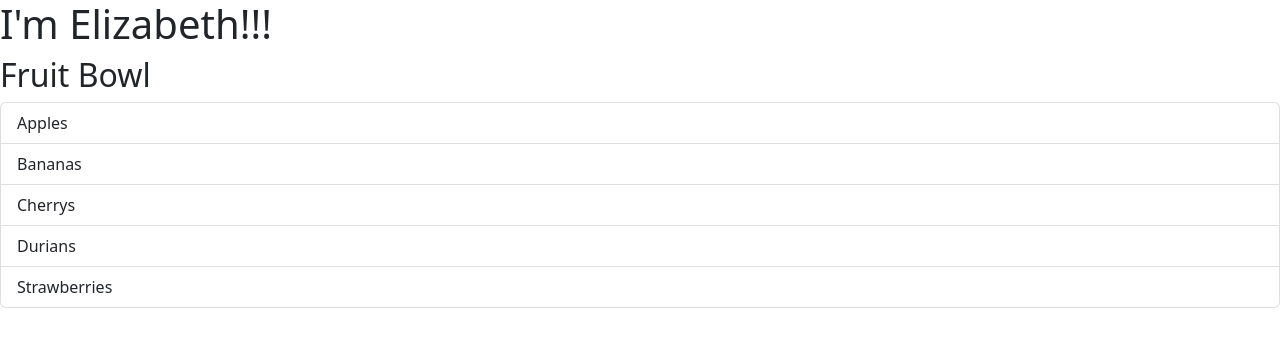
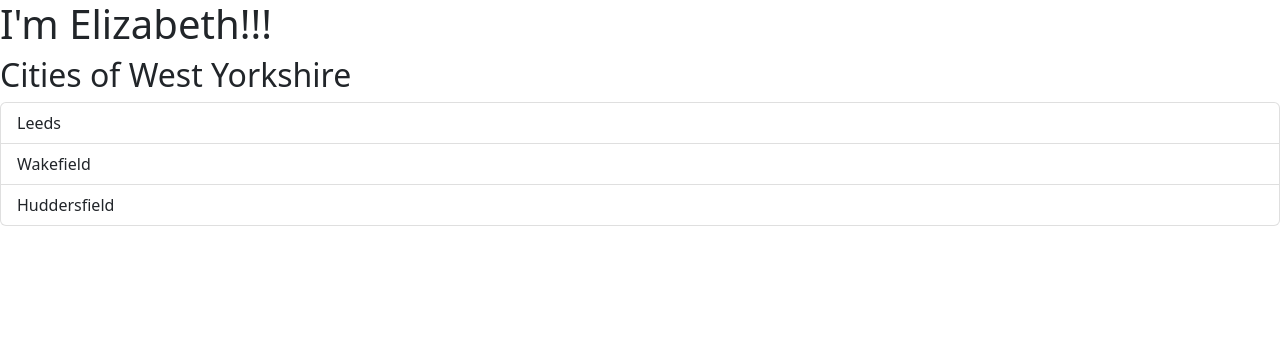
Before and after one commit to ElizaWymer/Finance-Tracker-WebProject, a React (Vite) app: page / in a window 1280 px wide. Shown: the top 346 px of the page. Built offline with nearby package versions, Linux system fonts and the light colour scheme; the HTML template or start-up script is replaced by a standard one.

Commit message:
Made changes to handle properties rather than states

```diff
--- a/src/App.tsx
+++ b/src/App.tsx
@@ -1,9 +1,25 @@
 import Message from "./Message";
 import ListGroup from "./components/ListGroup";
 
-function App()
-{
-  return <div><Message/> <ListGroup/></div>
+function App() {
+  let fruits = ["Apples", "Bananas", "Cherrys", "Durians", "Strawberries"];
+  //fruits = [];
+  let cities = ["Leeds", "Wakefield", "Huddersfield"];
+
+  const handleSelectItem = (item: string) => {
+    console.log(item);
+  };
+
+  return (
+    <div>
+      <Message />{" "}
+      <ListGroup
+        items={cities}
+        heading="Cities of West Yorkshire"
+        onSelectItem={handleSelectItem}
+      />
+    </div>
+  );
 }
 
 export default App;
--- a/src/components/ListGroup.tsx
+++ b/src/components/ListGroup.tsx
@@ -1,13 +1,16 @@
 import { MouseEvent, useState } from "react";
 import { Fragment } from "react/jsx-runtime";
 
-function ListGroup() {
-  let fruits = ["Apples", "Bananas", "Cherrys", "Durians", "Strawberries"];
-  //fruits = [];
+interface Props {
+  items: string[];
+  heading: string;
+  onSelectItem: (item: string) => void;
+}
 
+function ListGroup({ items, heading, onSelectItem }: Props) {
   const [selectedIndex, setSelectedIndex] = useState(-1);
 
-  const message = fruits.length === 0 && <p>The fruit bowl is empty :(</p>;
+  const message = items.length === 0 && <p>The fruit bowl is empty :(</p>;
   /*
   const getMessage = () => {
     return fruits.length === 0 ? <p>The fruit bowl is empty :(</p> : null;
@@ -18,24 +21,25 @@ function ListGroup() {
 
   return (
     <Fragment>
-      <h2>Fruit Bowl</h2>
+      <h2>{heading}</h2>
       {message}
       <ul className="list-group">
-        {fruits.map((fruit, index) => (
+        {items.map((item, index) => (
           <li
             className={
               selectedIndex === index
                 ? "list-group-item active"
                 : "list-group-item"
             }
-            key={fruit}
+            key={item}
             onClick={() => {
               setSelectedIndex(index);
+              onSelectItem(item);
             }}
             //{handleClick}
             //{() => console.log("Clicked " + fruit, index)}
           >
-            {fruit}
+            {item}
           </li>
         ))}
       </ul>
```
